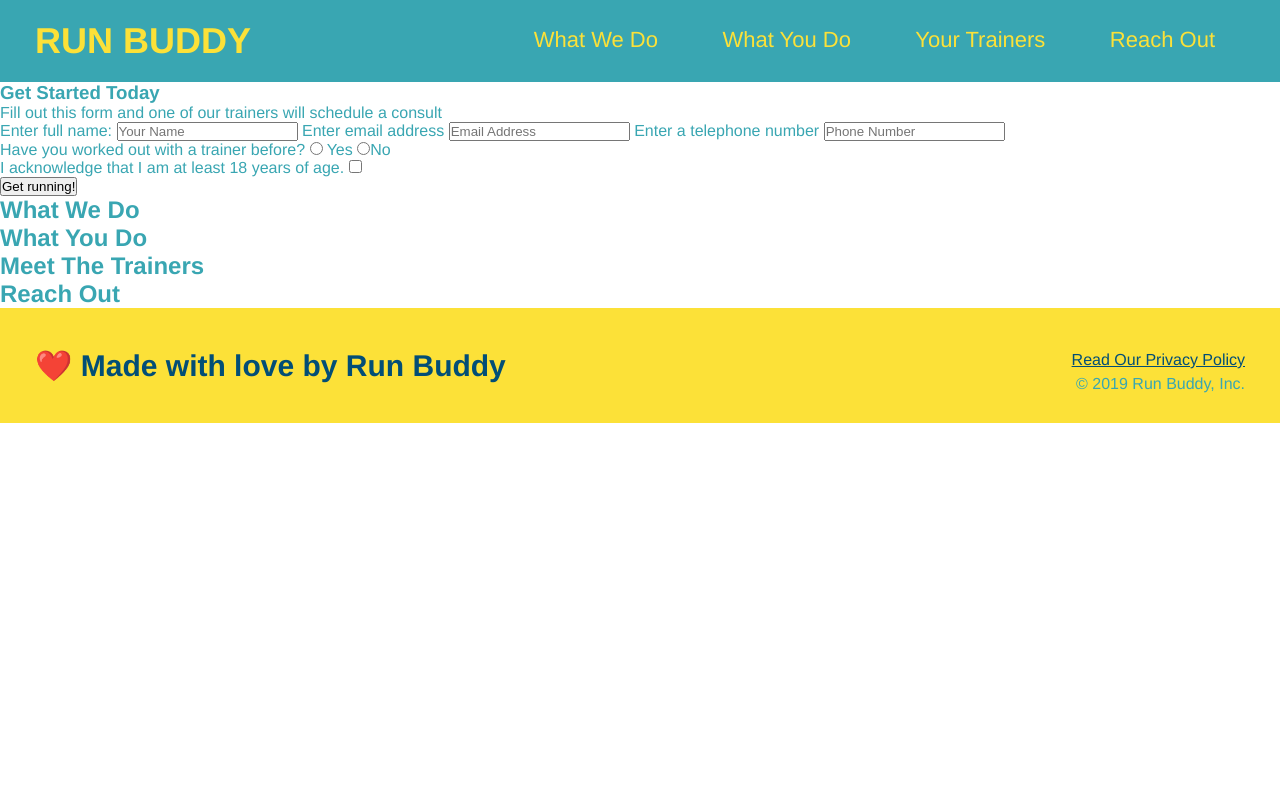
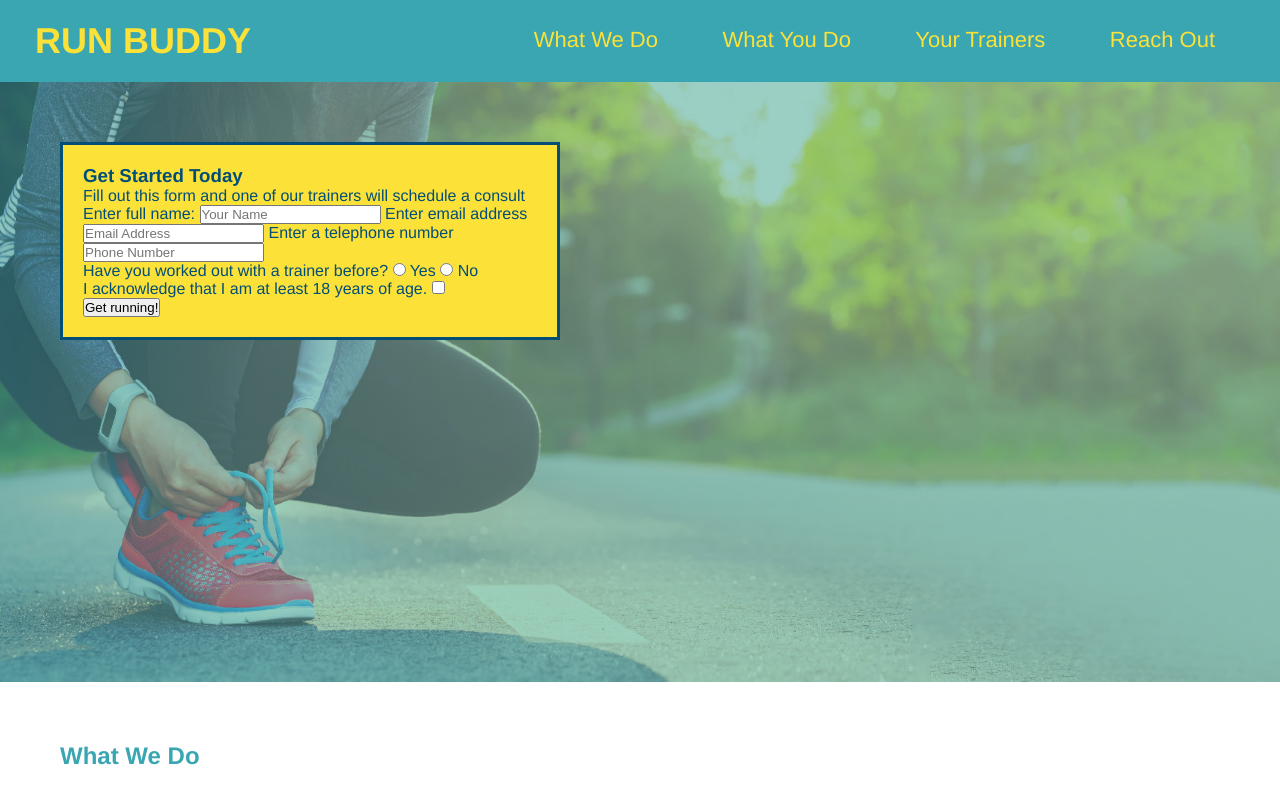
Before and after one commit to Blopez811/run-buddy, a plain HTML site: page index.html in a window 1280 px wide. Shown: the top 800 px of the page. Drawn offline with Linux system fonts and the light colour scheme.

Commit message:
added photo backdrop

```diff
--- a/assets/css/style.css
+++ b/assets/css/style.css
@@ -64,3 +64,22 @@ footer div {
 footer a {
     color: #024e76;
 }
+
+section {
+    padding: 60px;
+}
+
+.hero {
+    background-image: url("../images/hero-bg.jpeg");
+    height: 600px;
+    background-size: cover;
+    background-position: center;
+}
+
+.hero-form {
+    background-color: #fce138;
+    padding: 20px;
+    width: 500px;
+    color: #024e76;
+    border: solid 3px #024e76
+}
--- a/index.html
+++ b/index.html
@@ -32,8 +32,8 @@
         </header>
 
         <!-- hero/jumbotron-->
-        <section>
-            <div>
+        <section class="hero">
+            <div class="hero-form">
                 <h3>Get Started Today</h3>
                 <p>Fill out this form and one of our trainers will schedule a consult</p>
             <!--Add form element-->
@@ -50,7 +50,7 @@
                     Have you worked out with a trainer before?
                     <input type="radio" name="trainer-confirm" id="trainer-yes" />
                     <label for="trainer-yes">Yes</label>
-                    <input type="radio" name="trainer-confirm" id="trainer-no"
+                    <input type="radio" name="trainer-confirm" id="trainer-no" />
                     <label for="trainer-no">No</label>
                 </p>
 
```
Also changed, not shown: assets/images/hero-bg.jpeg (added).
